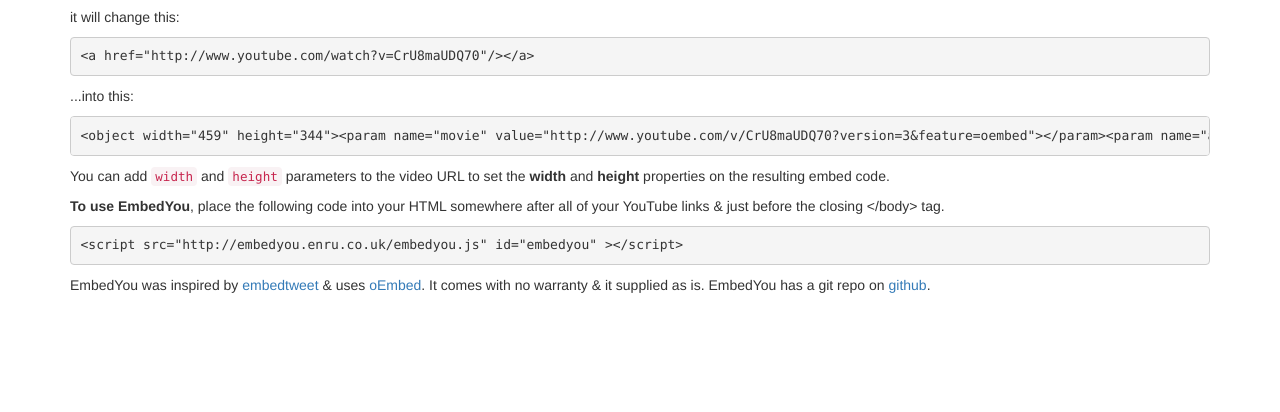
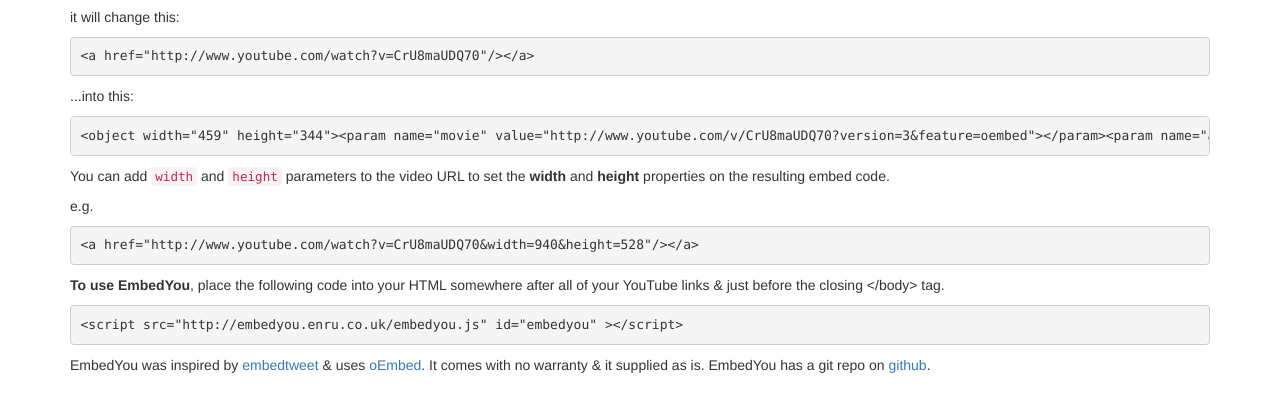
Before and after one commit to enru/embedyou, a PHP site: page / in a window 1280 px wide. Shown: the part 143-555 px from the top of the page. Run offline with PHP 8.4, Linux system fonts and the light colour scheme; some libraries are stand-ins or nearby versions.

Commit message:
Update index.php

```diff
--- a/index.php
+++ b/index.php
@@ -30,6 +30,11 @@
 <p>
 You can add <code>width</code> and <code>height</code> parameters to the video URL to set the <strong>width</strong> and <strong>height</strong> properties on the resulting embed code.
 </p>
+			<p>e.g.</p>
+<pre>
+&lt;a href="http://www.youtube.com/watch?v=CrU8maUDQ70&width=940&height=528"/&gt;&lt;/a&gt;
+</pre>
+
 
 			<p>
 			<strong>To use EmbedYou</strong>, place the following code into your HTML somewhere after all of your YouTube links &amp; just before the closing &lt;/body&gt; tag.
```
